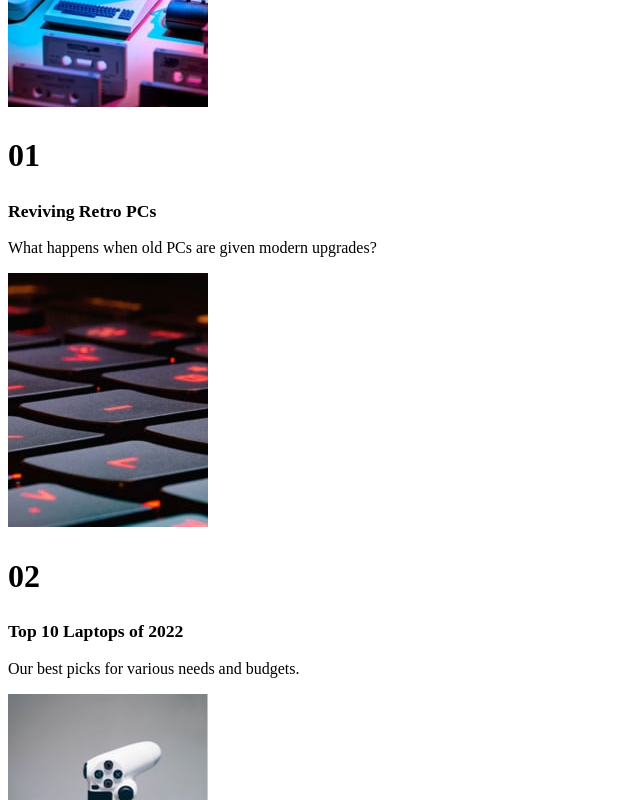
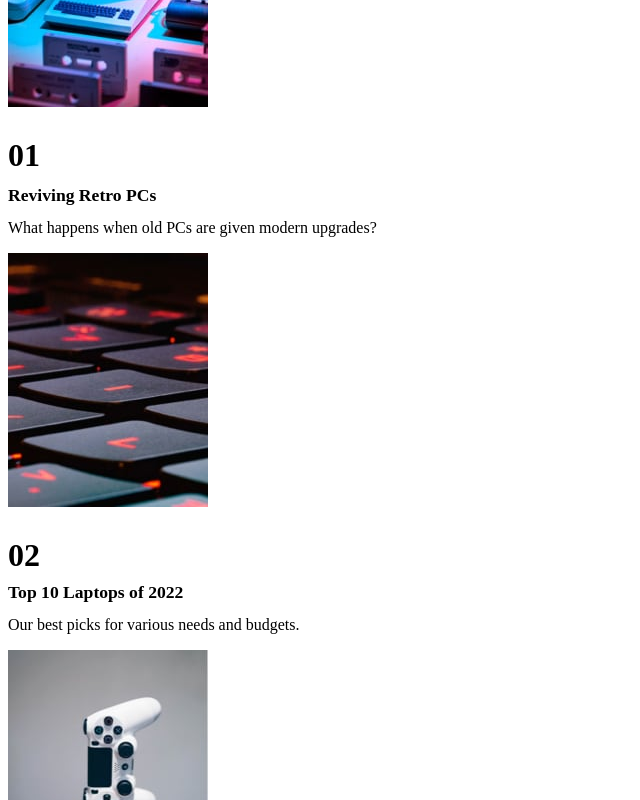
Before and after one commit to abmanaf/News-Home-page, a React (Vite) app: page / in a window 1280 px wide. Shown: the part 1960-2760 px from the top of the page, without its empty margins (0-640 px from the left). Built offline with nearby package versions, Linux system fonts and the light colour scheme; the HTML template or start-up script is replaced by a standard one; a web font is replaced by a local one.

Commit message:
minor changes

```diff
--- a/src/App.jsx
+++ b/src/App.jsx
@@ -51,19 +51,23 @@ function App() {
             <img src="/assets/images/image-retro-pcs.jpg" alt="image-retro-pcs" />
           </div>
           <div className='final-text'>
-            <h2 style={{color: 'var(--soft-red)', fontSize: '2em'}}>01</h2>
-            <p className='final-container-sub-header' style={{fontSize:'1.1em', fontWeight: '700'}}>Reviving Retro PCs</p>
-            <p>What happens when old PCs are given modern upgrades?</p>
-          </div>
+            <div className='inner-final-text'>
+            <h2 style={{color: 'var(--soft-red)', fontSize: '2em',marginBottom: '-0.2em'}}>01</h2>
+            <p className='final-container-sub-header' style={{fontSize:'1.1em', fontWeight: '700',marginBottom: '-0.2em'}}>Reviving Retro PCs</p>
+            <p className='last-final-text'>What happens when old PCs are given modern upgrades?</p>
+            </div>
+            </div>
         </div>
         <div className='inner-final-container'>
           <div className='image'>
             <img src="/assets/images/image-top-laptops.jpg" alt="image-top-laptops" />
           </div>
           <div className='final-text'>
-            <h2 style={{color: 'var(--soft-red)', fontSize: '2em'}}>02</h2>
-            <p  className='final-container-sub-header' style={{fontSize:'1.1em', fontWeight: '700'}}>Top 10 Laptops of 2022</p>
-            <p>Our best picks for various needs and budgets.</p>
+            <div className='inner-final-text'>
+            <h2 style={{color: 'var(--soft-red)', fontSize: '2em', marginBottom: '-0.3em'}}>02</h2>
+            <p  className='final-container-sub-header' style={{fontSize:'1.1em', fontWeight: '700',marginBottom: '-0.2em'}}>Top 10 Laptops of 2022</p>
+            <p className='last-final-text'>Our best picks for various needs and budgets.</p>
+            </div>
           </div>
         </div>
         <div className='inner-final-container'>
@@ -71,10 +75,10 @@ function App() {
             <img src="/assets/images/image-gaming-growth.jpg" alt="image-gaming-growth" />
           </div>
           <div className='final-text'>
-            <div>
-            <h2 style={{color: 'var(--soft-red)', fontSize: '2em'}}>03</h2>
-            <p   className='final-container-sub-header'style={{fontSize:'1.1em', fontWeight: '700'}}>The Growth of Gaming</p>
-            <p>How the pandemic has sparked fresh opportunities</p>
+            <div className='inner-final-text'>
+            <h2 style={{color: 'var(--soft-red)', fontSize: '2em',marginBottom: '-0.2em'}}>03</h2>
+            <p   className='final-container-sub-header' style={{fontSize:'1.1em', fontWeight: '700',marginBottom: '-0.2em'}}>The Growth of Gaming</p>
+            <p className='last-final-text'>How the pandemic has sparked fresh opportunities</p>
           </div>
           </div>
         </div>
```
